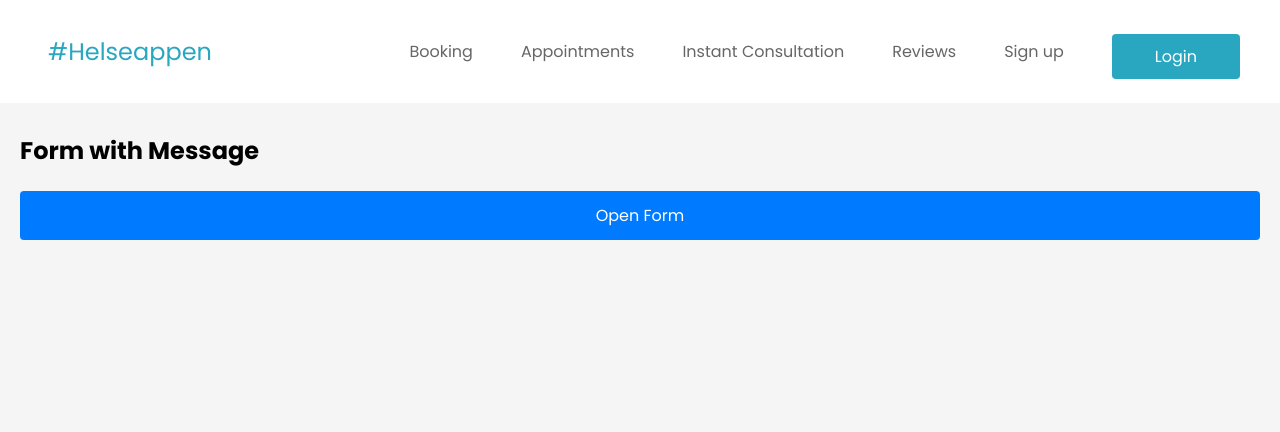
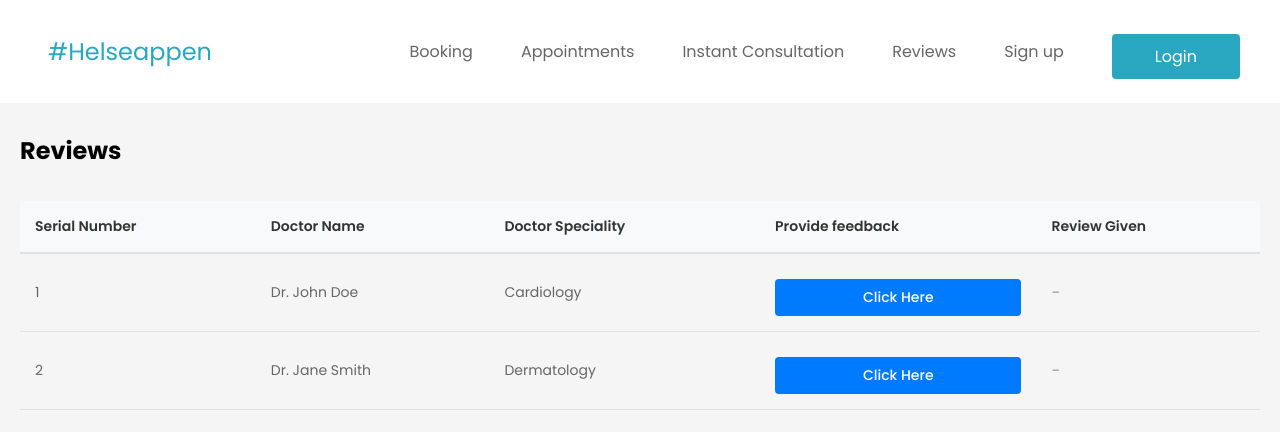
Before and after one commit to CatoG/test_med_app, a React (Create React App) app: page /reviews in a window 1280 px wide. Shown: the top 432 px of the page. Built offline with nearby package versions, Linux system fonts and the light colour scheme.

Commit message:
asdasdasd

```diff
--- a/src/Components/ReviewForm/ReviewForm.js
+++ b/src/Components/ReviewForm/ReviewForm.js
@@ -1,5 +1,6 @@
 // Following code has been commented with appropriate comments for your reference.
 import React, { useState } from 'react';
+import './ReviewForm.css';
 
 // Function component for giving reviews
 function GiveReviews() {
@@ -13,9 +14,33 @@ function GiveReviews() {
     rating: 0
   });
 
-  // Function to handle button click event
-  const handleButtonClick = () => {
+  // Appointment history state
+  const [appointmentHistory, setAppointmentHistory] = useState([
+    {
+      id: 1,
+      doctorName: 'Dr. John Doe',
+      specialty: 'Cardiology',
+      reviewed: false
+    },
+    {
+      id: 2,
+      doctorName: 'Dr. Jane Smith',
+      specialty: 'Dermatology',
+      reviewed: false
+    }
+  ]);
+
+  const [selectedAppointment, setSelectedAppointment] = useState(null);
+
+  // Function to handle button click event for providing feedback
+  const handleButtonClick = (appointment) => {
+    setSelectedAppointment(appointment);
     setShowForm(true);
+    setFormData({
+      name: appointment.doctorName,
+      review: '',
+      rating: 0
+    });
   };
 
   // Function to handle form input changes
@@ -27,15 +52,31 @@ function GiveReviews() {
   // Function to handle form submission
   const handleSubmit = (e) => {
     e.preventDefault();
-    setSubmittedMessage(formData);
-    setFormData({
-      name: '',
-      review: '',
-      rating: 0
-    });
+
     // Check if all required fields are filled before submission
     if (formData.name && formData.review && formData.rating > 0) {
       setShowWarning(false);
+      setSubmittedMessage(formData);
+
+      // Update the appointment as reviewed
+      setAppointmentHistory(prevHistory =>
+        prevHistory.map(appointment =>
+          appointment.id === selectedAppointment.id
+            ? { ...appointment, reviewed: true }
+            : appointment
+        )
+      );
+
+      // Reset form and close
+      setShowForm(false);
+      setSelectedAppointment(null);
+      setFormData({
+        name: '',
+        review: '',
+        rating: 0
+      });
+
+      alert('Feedback submitted successfully!');
     } else {
       setShowWarning(true);
     }
@@ -43,10 +84,51 @@ function GiveReviews() {
 
   return (
     <div style={{ marginTop: '100px', padding: '20px' }}>
-      <h2>Form with Message</h2>
+      <h2>Reviews</h2>
+
       {!showForm ? (
-        // Display button to open the form
-        <button onClick={handleButtonClick}>Open Form</button>
+        // Display table with appointment history
+        <div className="reviews-table-container">
+          <table className="reviews-table">
+            <thead>
+              <tr>
+                <th>Serial Number</th>
+                <th>Doctor Name</th>
+                <th>Doctor Speciality</th>
+                <th>Provide feedback</th>
+                <th>Review Given</th>
+              </tr>
+            </thead>
+            <tbody>
+              {appointmentHistory.map((appointment, index) => (
+                <tr key={appointment.id}>
+                  <td>{index + 1}</td>
+                  <td>{appointment.doctorName}</td>
+                  <td>{appointment.specialty}</td>
+                  <td>
+                    {!appointment.reviewed ? (
+                      <button
+                        className="feedback-btn"
+                        onClick={() => handleButtonClick(appointment)}
+                      >
+                        Click Here
+                      </button>
+                    ) : (
+                      <span className="reviewed-text">-</span>
+                    )}
+                  </td>
+                  <td>
+                    {appointment.reviewed ? (
+                      <span className="reviewed-check">✓</span>
+                    ) : (
+                      <span className="not-reviewed">-</span>
+                    )}
+                  </td>
+                </tr>
+              ))}
+            </tbody>
+          </table>
+        </div>
       ) : (
         // Display form for giving feedback
         <form onSubmit={handleSubmit}>
@@ -55,22 +137,27 @@ function GiveReviews() {
           {showWarning && <p className="warning">Please fill out all fields.</p>}
           <div>
             <label htmlFor="name">Name:</label>
-            <input type="text" id="name" name="name" value={formData.name} onChange={handleChange} />
+            <input type="text" id="name" name="name" value={formData.name} onChange={handleChange} readOnly />
           </div>
           <div>
             <label htmlFor="review">Review:</label>
             <textarea id="review" name="review" value={formData.review} onChange={handleChange} />
           </div>
+          <div>
+            <label htmlFor="rating">Rating:</label>
+            <input
+              type="number"
+              id="rating"
+              name="rating"
+              value={formData.rating}
+              onChange={handleChange}
+              min="1"
+              max="5"
+            />
+          </div>
           {/* Submit button for form submission */}
           <button type="submit">Submit</button>
         </form>
-      )}
-      {/* Display the submitted message if available */}
-      {submittedMessage && (
-        <div>
-          <h3>Submitted Message:</h3>
-          <p>{submittedMessage}</p>
-        </div>
       )}
     </div>
   );
```
